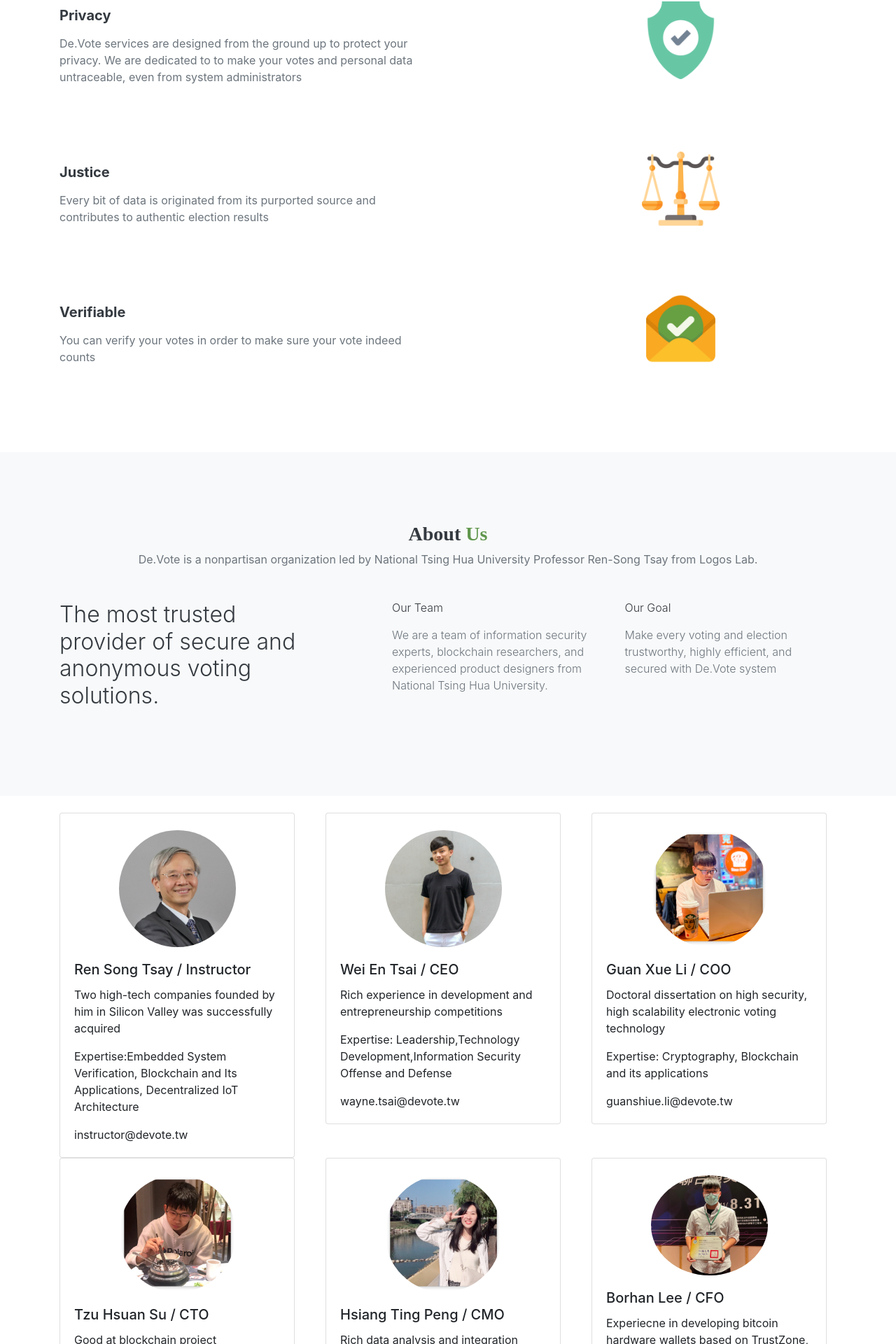
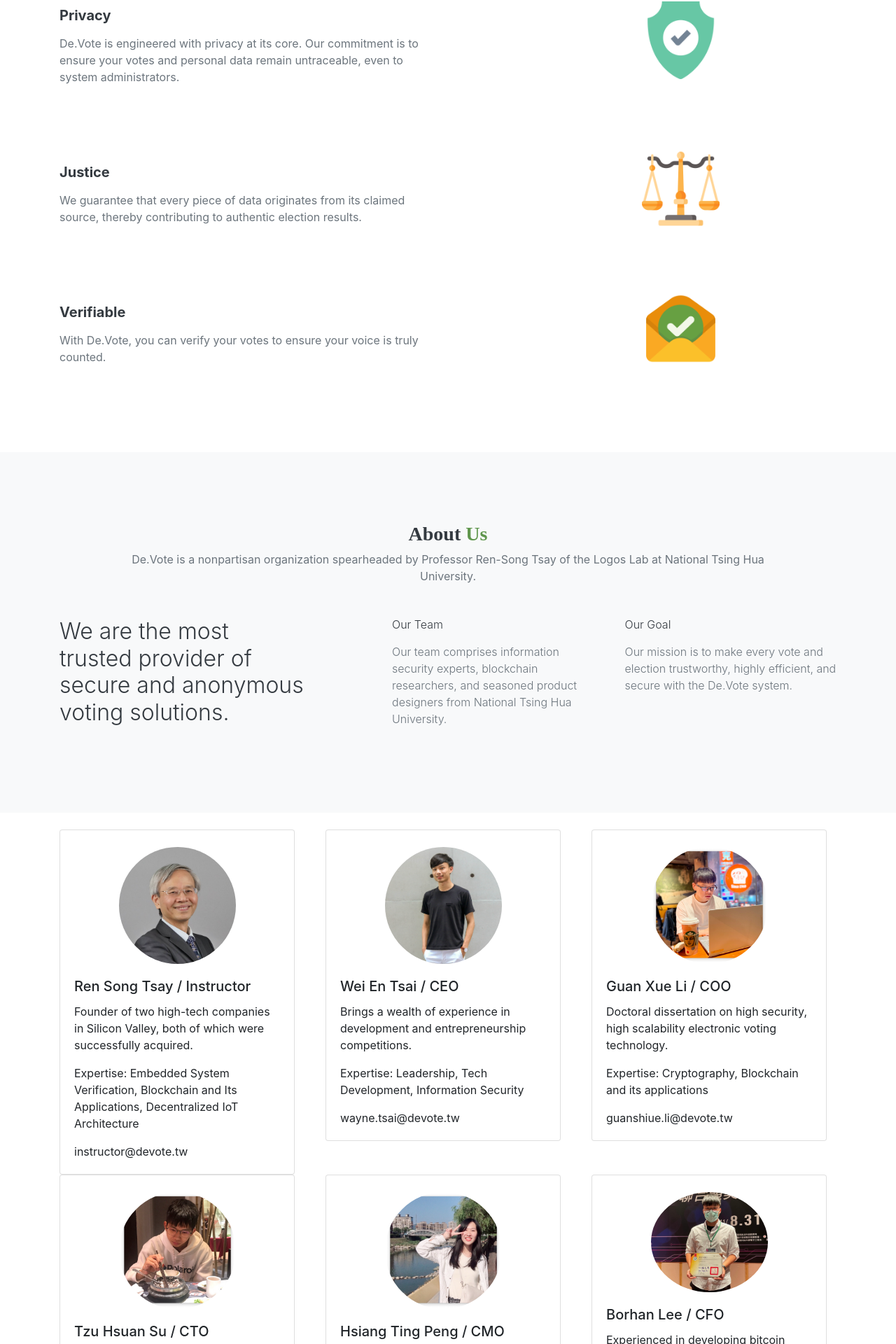
Before and after one commit to De-Vote/Landing-Page, a Next.js app: page / in a window 1280 px wide. Shown: the part 831-2751 px from the top of the page at 70% size. Built offline with nearby package versions, Linux system fonts and the light colour scheme; some icons are missing.

Commit message:
update Layout.js, landing_page_index.json and landing_page_index.json

```diff
--- a/components/Layout.js
+++ b/components/Layout.js
@@ -5,7 +5,7 @@ const Layout = (props) => {
   return (
     <div>
       <Head>
-        <title>De.Vote</title>
+        <title>De.Vote 塊區投科技股份有限公司</title>
         <meta charSet="UTF-8" />
         <meta name="viewport" content="width=device-width, initial-scale=1.0" />
         <meta httpEquiv="X-UA-Compatible" content="ie=edge" />
--- a/public/locales/en/landing_page_index.json
+++ b/public/locales/en/landing_page_index.json
@@ -1,50 +1,85 @@
 {
-    "hero":{
-        "title":["A Decentralized Voting System for a better world"],
-        "description": "A blockchain-based decentralized-voting system with patented TrustZone-backed trusted computing technology"
+    "hero": {
+      "title": ["A Decentralized Voting System for a Better World"],
+      "description": "Introducing a blockchain-based, decentralized voting system, fortified by our patented TrustZone-backed trusted computing technology."
     },
-    "feature":[
+    "feature": [
       {
-            "id":1,
-            "img":"/privacy.png",
-            "title":"Privacy",
-            "desc": "De.Vote services are designed from the ground up to protect your privacy. We are dedicated to to make your votes and personal data untraceable, even from system administrators"
+        "id": 1,
+        "img": "/privacy.png",
+        "title": "Privacy",
+        "desc": "De.Vote is engineered with privacy at its core. Our commitment is to ensure your votes and personal data remain untraceable, even to system administrators."
       },
       {
-            "id":2,
-            "img":"/justice.png",
-            "title":"Justice",
-            "desc": "Every bit of data is originated from its purported source and contributes to authentic election results"
+        "id": 2,
+        "img": "/justice.png",
+        "title": "Justice",
+        "desc": "We guarantee that every piece of data originates from its claimed source, thereby contributing to authentic election results."
       },
       {
-            "id":3,
-            "img":"/verify.png",
-            "title":"Verifiable",
-            "desc": "You can verify your votes in order to make sure your vote indeed counts"
+        "id": 3,
+        "img": "/verify.png",
+        "title": "Verifiable",
+        "desc": "With De.Vote, you can verify your votes to ensure your voice is truly counted."
       }
     ],
-    "about":{
-        "intro":"De.Vote is a nonpartisan organization led by National Tsing Hua University Professor Ren-Song Tsay from Logos Lab.",
-        "left": "The most trusted provider of secure and anonymous voting solutions.",
-        "middle":{
-            "title":"Our Team",
-            "content": "We are a team of information security experts, blockchain researchers, and experienced product designers from National Tsing Hua University."
+    "about": {
+      "intro": "De.Vote is a nonpartisan organization spearheaded by Professor Ren-Song Tsay of the Logos Lab at National Tsing Hua University.",
+      "left": "We are the most trusted provider of secure and anonymous voting solutions.",
+      "middle": {
+        "title": "Our Team",
+        "content": "Our team comprises information security experts, blockchain researchers, and seasoned product designers from National Tsing Hua University."
       },
-        "right":{
-            "title":"Our Goal",
-            "content": "Make every voting and election trustworthy, highly efficient, and secured with De.Vote system"
+      "right": {
+        "title": "Our Goal",
+        "content": "Our mission is to make every vote and election trustworthy, highly efficient, and secure with the De.Vote system."
       },
-        "members":{
-            "row1":[
-                {"name":"Ren Song Tsay / Instructor","role":"Two high-tech companies founded by him in Silicon Valley was successfully acquired","specialty":"Expertise:Embedded System Verification, Blockchain and Its Applications, Decentralized IoT Architecture","mail":"instructor@devote.tw","src":"/images/song.jpg"},
-                {"name":"Wei En Tsai / CEO","role":"Rich experience in development and entrepreneurship competitions","specialty":"Expertise: Leadership,Technology Development,Information Security Offense and Defense","mail":"wayne.tsai@devote.tw","src":"/images/tsai.JPG"},
-                {"name":"Guan Xue Li / COO","role":"Doctoral dissertation on high security, high scalability electronic voting technology","specialty":"Expertise: Cryptography, Blockchain and its applications","mail":"guanshiue.li@devote.tw","src":"/images/lee.png"}
-
+      "members": {
+        "row1": [
+          {
+            "name": "Ren Song Tsay / Instructor",
+            "role": "Founder of two high-tech companies in Silicon Valley, both of which were successfully acquired.",
+            "specialty": "Expertise: Embedded System Verification, Blockchain and Its Applications, Decentralized IoT Architecture",
+            "mail": "instructor@devote.tw",
+            "src": "/images/song.jpg"
+          },
+          {
+            "name": "Wei En Tsai / CEO",
+            "role": "Brings a wealth of experience in development and entrepreneurship competitions.",
+            "specialty": "Expertise: Leadership, Tech Development, Information Security",
+            "mail": "wayne.tsai@devote.tw",
+            "src": "/images/tsai.JPG"
+          },
+          {
+            "name": "Guan Xue Li / COO",
+            "role": "Doctoral dissertation on high security, high scalability electronic voting technology.",
+            "specialty": "Expertise: Cryptography, Blockchain and its applications",
+            "mail": "guanshiue.li@devote.tw",
+            "src": "/images/lee.png"
+          }
         ],
-            "row2":[
-                {"name":"Tzu Hsuan Su / CTO","role":"Good at blockchain project development, scalable system architecture design","specialty":"Expertise: large-scale system design, blockchain technology development","mail":"vincent.su@devote.tw","src":"/images/su.png"},
-                {"name":"Hsiang Ting Peng / CMO","role":"Rich data analysis and integration capabilities","specialty":"Expertise: information security information collection and analysis, project management","mail":"ht.peng@devote.tw","src":"/images/pon.png"},
-                {"name":"Borhan Lee / CFO","role":"Experiecne in developing bitcoin hardware wallets based on TrustZone, familiar with blockchain and security issues","specialty":"Expertise: Program Development, TrustZone Security Chip Development","mail":"borhan.lee@devote.tw","src":"/images/borhan.jpg"}
+        "row2": [
+          {
+            "name": "Tzu Hsuan Su / CTO",
+            "role": "Specializes in blockchain project development and scalable system architecture design.",
+            "specialty": "Expertise: Large-scale system design, blockchain technology development",
+            "mail": "vincent.su@devote.tw",
+            "src": "/images/su.png"
+          },
+          {
+            "name": "Hsiang Ting Peng / CMO",
+            "role": "Possesses rich capabilities in data analysis and integration.",
+            "specialty": "Expertise: Information security information collection and analysis, project management",
+            "mail": "ht.peng@devote.tw",
+            "src": "/images/pon.png"
+          },
+          {
+            "name": "Borhan Lee / CFO",
+            "role": "Experienced in developing bitcoin hardware wallets based on TrustZone, with a deep understanding of blockchain and security issues.",
+            "specialty": "Expertise: Program Development, TrustZone Security Chip Development",
+            "mail": "borhan.lee@devote.tw",
+            "src": "/images/borhan.jpg"
+          }
         ]
       }
     }
```
Also changed, not shown: public/locales/zh_hant/landing_page_index.json (+70 -35 lines). Lines whose indentation alone changed are shown as unchanged.
